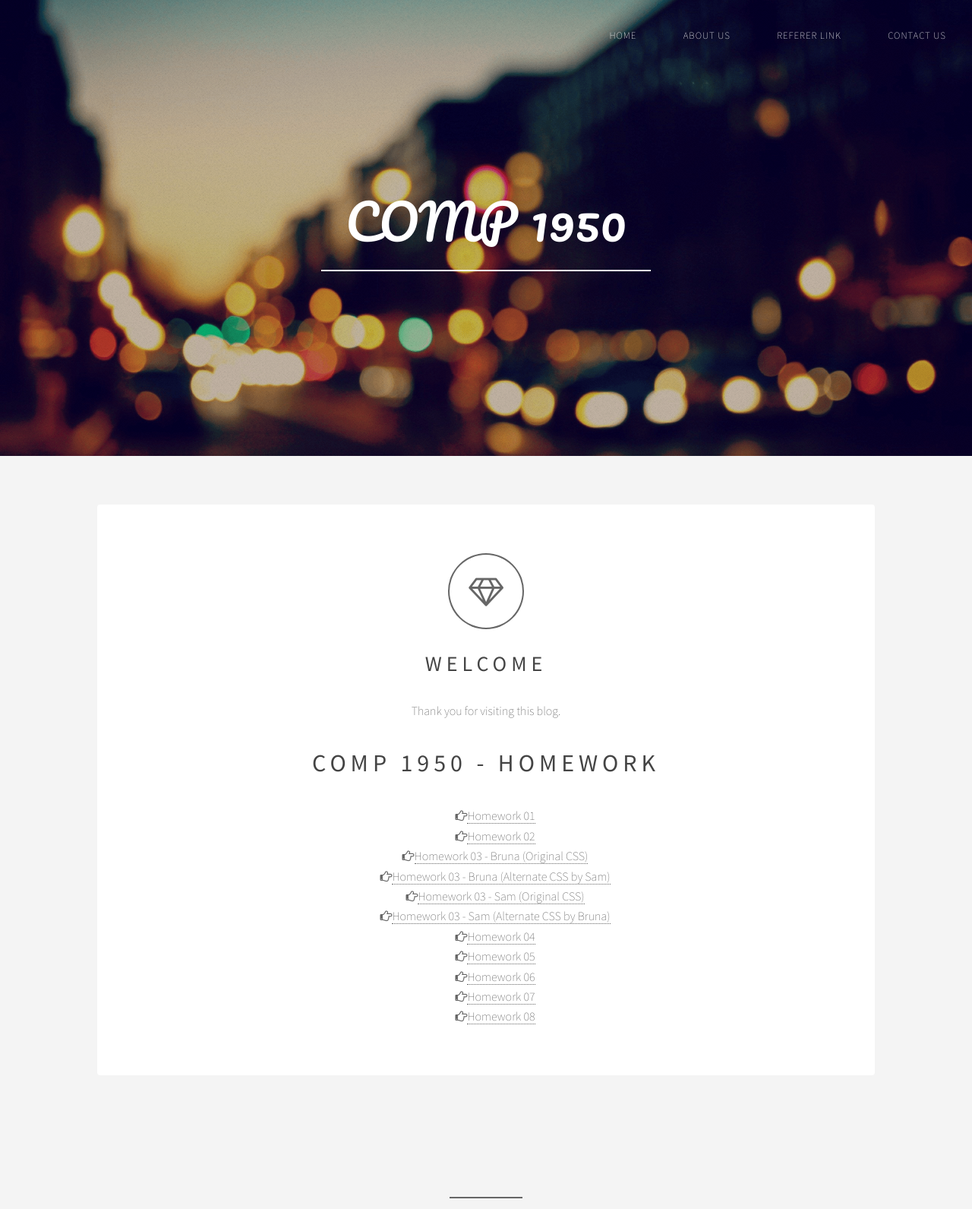
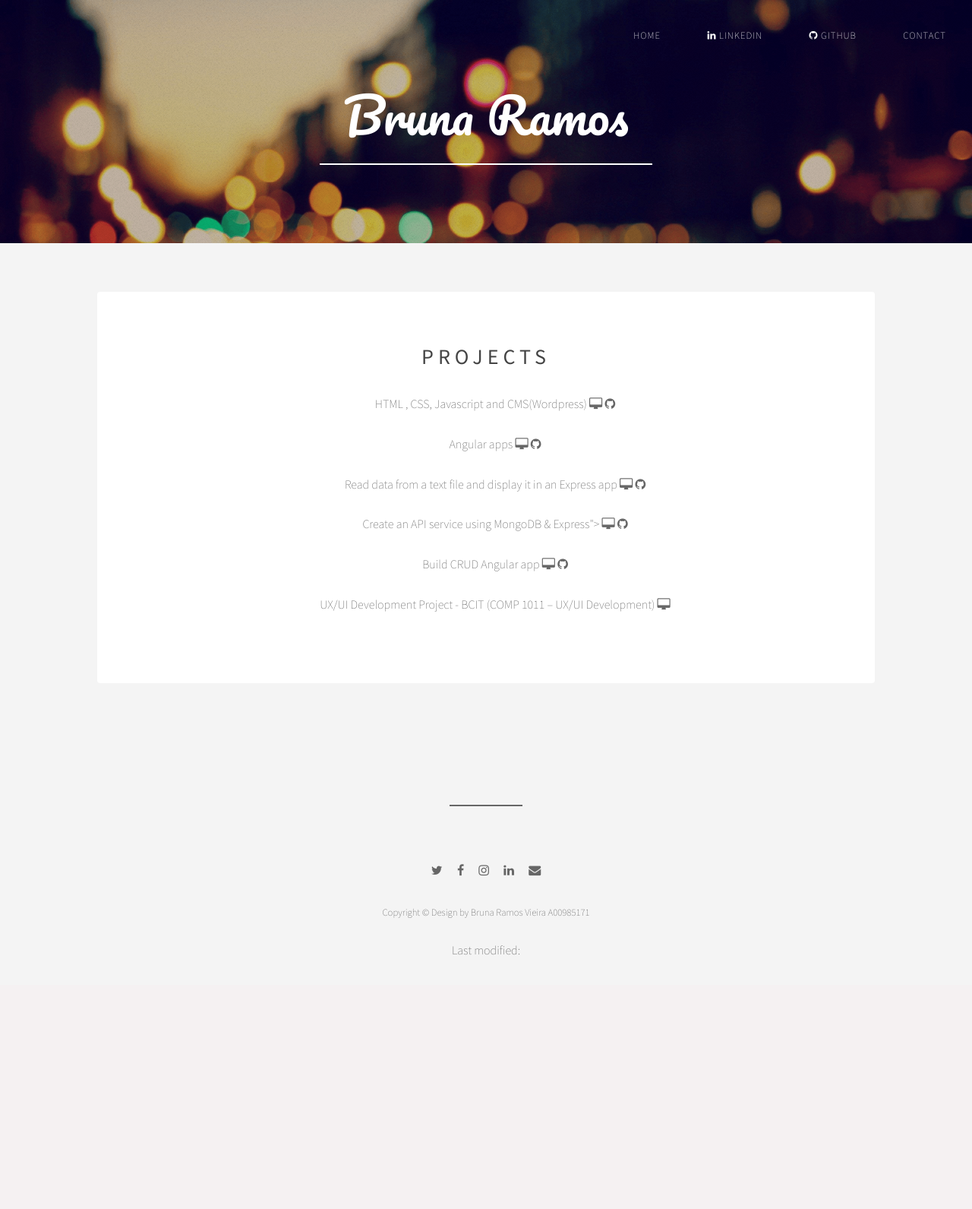
Before and after one commit to brunarv/projects, a PHP site: page / in a window 1280 px wide. Shown: the top 1591 px of the page at 76% size. After the commit the page ends 1257 px from the top, so only its background shows below. Run offline with PHP 8.4, Linux system fonts and the light colour scheme; some libraries are stand-ins or nearby versions.

Commit message:
updating home page

```diff
--- a/assets/css/main.css
+++ b/assets/css/main.css
@@ -1360,7 +1360,7 @@
 		#header.alt {
 			height: 20em;
 			min-height: 20em;
-			min-height: 75vh;
+			/*min-height: 75vh;*/
 		}
 
 			#header.alt:before {
--- a/index.html
+++ b/index.html
@@ -2,8 +2,7 @@
 <html lang="en">
 
 <head>
-	<title>Homework 4 </title>
-
+	<title>Bruna</title>
 	<meta charset="utf-8" />
 	<meta name="viewport" content="width=device-width, initial-scale=1" />
 	<script src="https://code.jquery.com/jquery-1.10.2.js"></script>
@@ -15,7 +14,7 @@
 	<!-- Header -->
 	<header id="header" class="alt">
 		<div class="inner">
-			<h1>COMP 1950</h1>
+			<h1>Bruna Ramos</h1>
 		</div>
 	</header>
 
@@ -23,9 +22,9 @@
         <nav>
             <ul>
                 <li><a href="index.html">Home</a></li>
-                <li><a href="about.html">About Us</a></li>
-				<li><a href="http://validator.w3.org/check?uri=referer">Referer link</a></li>
-                <li><a href="contact.html">Contact Us</a></li>
+                <li><a class="icon fa-linkedin" href="https://www.linkedin.com/in/brunaramosvieira/"> LinkedIn</a></li>
+				<li><a class="icon fa-github" a href="https://github.com/brunarv"> GitHub</a></li>
+                <li><a href="contact.html">Contact</a></li>
             </ul>
         </nav>
 
@@ -35,25 +34,45 @@
 
 		<!-- Banner -->
 		<section id="intro" class="main">
-			<span class="icon fa-diamond major"></span>
-			<h2>Welcome</h2>
-			<p>Thank you for visiting this blog. </p>
 
-			<h1>COMP 1950 - HOMEWORK</h1>
+			<h2>Projects</h2>
 
 			<div class="homework">
 				<ul>
-					<li class="icon fa-hand-o-right"><a href="homeworks/Homework_01/index.html"><span class="label">Homework 01</span></a></li>
-					<li class="icon fa-hand-o-right"><a href="homeworks/Homework_02/index.html"><span class="label">Homework 02</span></a></li>
-					<li class="icon fa-hand-o-right"><a href="homeworks/Homework_03/Original_Bruna/index.html"><span class="label">Homework 03 - Bruna (Original CSS)</span></a></li>
-					<li class="icon fa-hand-o-right"><a href="homeworks/Homework_03/Alternate_by_sam/index.html"><span class="label">Homework 03 - Bruna (Alternate CSS by Sam)</span></a></li>
-					<li class="icon fa-hand-o-right"><a href="homeworks/Homework_03/Original_Sam/index.html"><span class="label">Homework 03 - Sam (Original CSS)</span></a></li>
-					<li class="icon fa-hand-o-right"><a href="homeworks/Homework_03/Alternate_by_bruna/index.html"><span class="label">Homework 03 - Sam (Alternate CSS by Bruna)</span></a></li>
-					<li class="icon fa-hand-o-right"><a href="homeworks/Homework_04/index.html"><span class="label">Homework 04</span></a></li>
-					<li class="icon fa-hand-o-right"><a href="homeworks/Homework_05/index.html"><span class="label">Homework 05</span></a></li>
-					<li class="icon fa-hand-o-right"><a href="homeworks/Homework_06/index.html"><span class="label">Homework 06</span></a></li>
-					<li class="icon fa-hand-o-right"><a href="404.html"><span class="label">Homework 07</span></a></li>
-					<li class="icon fa-hand-o-right"><a href="homeworks/Homework_08/index.html"><span class="label">Homework 08</span></a></li>
+					<li>
+						<span class="label">HTML , CSS, Javascript and CMS(Wordpress)</span>
+						<a class="icon fa-desktop" href="https://comp1950.herokuapp.com/" target="_blank"></a>
+						<a class="icon fa-github" href="https://github.com/brunarv/COMP-1950" target="_blank"></a>
+					</li><br>
+
+					<li>
+					<span class="label">Angular apps</span>
+						<a class="icon fa-desktop" href="https://comp2909.herokuapp.com/main" target="_blank"></a>
+						<a class="icon fa-github" href="https://github.com/brunarv/COMP-2909" target="_blank"></a>
+					</li><br>
+
+					<li>
+						<span class="label">Read data from a text file and display it in an Express app</span>
+						<a class="icon fa-desktop" href="https://comp3913lab3.herokuapp.com/" target="_blank"></a>
+						<a class="icon fa-github" href="https://github.com/brunarv/COMP3913_lab3" target="_blank"></a>
+					</li><br>
+
+					<li>
+						<span class="label">Create an API service using MongoDB & Express"></span>
+						<a class="icon fa-desktop" href="https://comp3913lab4.herokuapp.com/" target="_blank"></a>
+						<a class="icon fa-github" href="https://github.com/brunarv/COMP3913_lab4" target="_blank"></a>
+					</li><br>
+
+					<li>
+						<span class="label">Build CRUD Angular app</span>
+						<a class="icon fa-desktop" href="https://brunazenithapp.herokuapp.com/" target="_blank"></a>
+						<a class="icon fa-github" href="https://github.com/brunarv/zenithapp" target="_blank"></a>
+					</li><br>
+
+					<li>
+						<span class="label">UX/UI Development Project - BCIT (COMP 1011 – UX/UI Development)</span>
+						<a class="icon fa-desktop" href="https://marvelapp.com/47ghc8d/screen/28639796" target="_blank"></a>
+					</li><br>
 				</ul>
 			</div>
 		</section>
```
